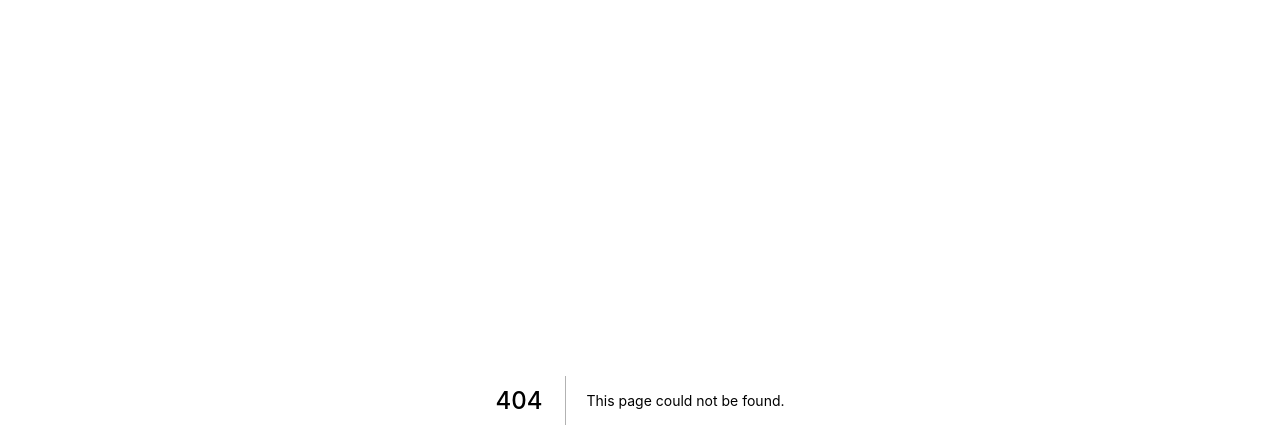
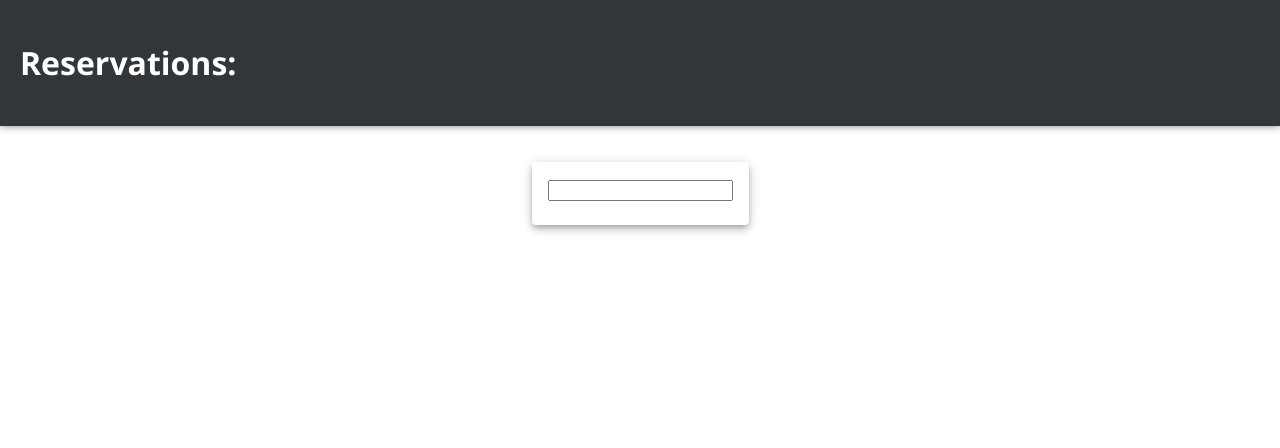
Before and after one commit to programandoconro/conference-room-reservation-system, a Next.js app: page /reservation in a window 1280 px wide. Before the commit this address had no page. Shown: the top 448 px of the page. Built offline with nearby package versions, Linux system fonts and the light colour scheme.

Commit message:
japanese calendar

```diff
--- /dev/null
+++ b/components/calendar.tsx
@@ -0,0 +1,32 @@
+import { useState, memo, useEffect } from "react";
+import { Card, CardContent, Input, TextField } from "@mui/material";
+import DatePicker, { registerLocale } from "react-datepicker";
+import ja from "date-fns/locale/ja";
+
+const CalendarComponent = () => {
+  const [value, setValue] = useState(undefined);
+  const [elevation, setElevation] = useState(5);
+  useEffect(() => {
+    registerLocale("ja", ja);
+  }, []);
+  return (
+    <div>
+      <div className="calendar-container">
+        <main className="calendar-content">
+          <Card
+            raised={true}
+            elevation={elevation}
+            onMouseOut={() => setElevation(5)}
+            onMouseOver={() => setElevation(10)}
+          >
+            <CardContent>
+              <DatePicker locale={"ja"} onChange={() => {}} />
+            </CardContent>
+          </Card>
+        </main>
+      </div>
+    </div>
+  );
+};
+
+export default memo(CalendarComponent);
--- /dev/null
+++ b/pages/reservation.tsx
@@ -0,0 +1,15 @@
+import Calendar from "../components/calendar";
+
+const Reservation = () => {
+  return (
+    <div>
+      <header>
+        <h1>Reservations:</h1>
+      </header>
+
+      <Calendar />
+    </div>
+  );
+};
+
+export default Reservation;
--- /dev/null
+++ b/styles/calendar.css
@@ -0,0 +1,41 @@
+@import "react-datepicker/dist/react-datepicker.css";
+
+html,
+body {
+  height: 100%;
+}
+
+body {
+  margin: 0;
+  font-family: Segoe UI, Tahoma, sans-serif;
+}
+
+header {
+  background-color: rgb(50, 54, 57);
+  box-shadow: 0 0 8px rgba(0, 0, 0, 0.5);
+  padding: 20px;
+  color: white;
+}
+
+.calendar-container {
+  display: flex;
+  flex-wrap: wrap;
+  align-items: flex-start;
+  margin: 10px 0;
+  padding: 10px;
+  justify-content: center;
+}
+
+.calendar-content {
+  display: flex;
+  max-width: 50%;
+  flex-basis: 420px;
+  flex-grow: 100;
+  align-items: stretch;
+  padding-top: 1em;
+  justify-content: center;
+}
+
+.input-date {
+  background-color: seashell;
+}
--- a/tsconfig.json
+++ b/tsconfig.json
@@ -15,6 +15,6 @@
     "jsx": "preserve",
     "incremental": true
   },
-  "include": ["next-env.d.ts", "**/*.ts", "**/*.tsx"],
+  "include": ["next-env.d.ts", "**/*.ts", "**/*.tsx", "pages/_app.jsx"],
   "exclude": ["node_modules"]
 }
```
Also changed, not shown: package.json (+7 -0 lines), pages/_app.tsx (+5 -4 lines), pages/index.tsx (+7 -68 lines), 1 other file (tests, documents, lock files or other folders).
